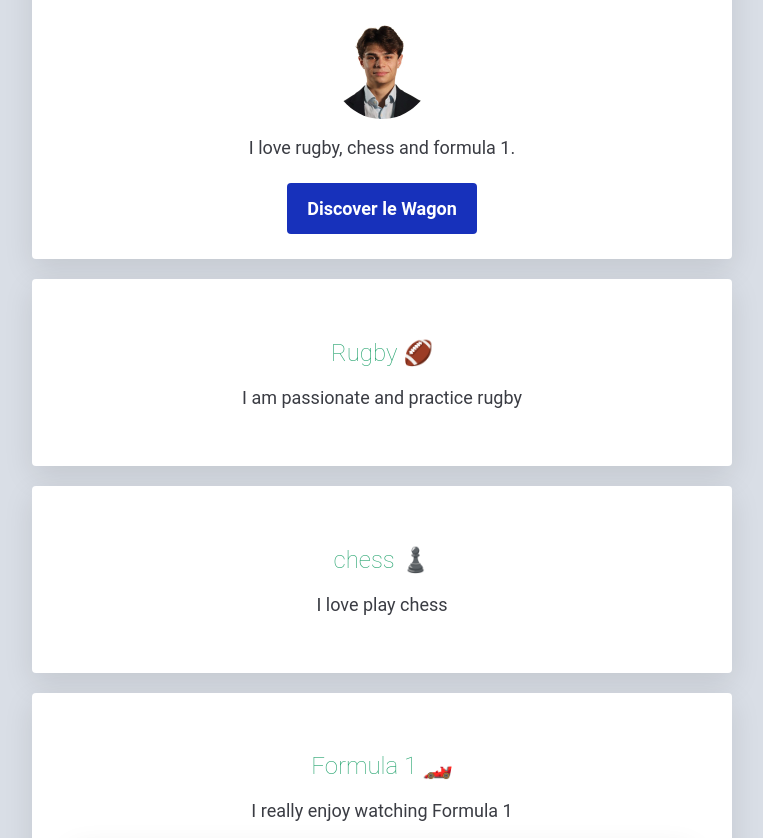
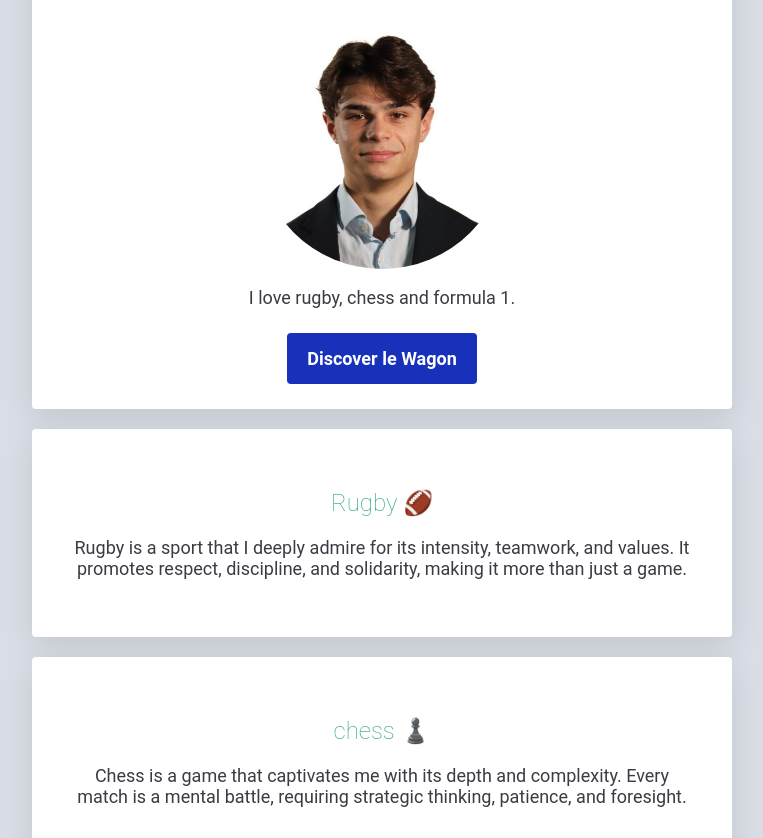
Before and after one commit to martin-weisrock/my-profile, a plain HTML site: page index.html in a window 1280 px wide. Shown: the part 171-1009 px from the top of the page, without its empty margins (258-1021 px from the left). Drawn offline with Linux system fonts and the light colour scheme.

Commit message:
index.html

```diff
--- a/index.html
+++ b/index.html
@@ -13,24 +13,24 @@
  <div class="container">
       <div class="card-white" id="introduction">
 	     <h1>Hello I'm Martin</h1>
-         <img src="images/profil.jpg" class="img-circle" width="100px" alt="Martin Weisrock">
+         <img src="images/profil.jpg" class="img-circle" width="250px" alt="Martin Weisrock">
          <p> I love rugby, chess and formula 1.
          </p>
          <a href="https://www.lewagon.com" class="btn-blue" target="_blank">Discover le Wagon</a>
       </div>
       <div class="card-white">
 			<h2>Rugby 🏈</h2>
-			<p> I am passionate and practice rugby
+			<p> Rugby is a sport that I deeply admire for its intensity, teamwork, and values. It promotes respect, discipline, and solidarity, making it more than just a game.
 		 	</p>
       </div>
       <div class="card-white">
 			<h2>chess ♟️</h2>
-			<p> I love play chess
+			<p> Chess is a game that captivates me with its depth and complexity. Every match is a mental battle, requiring strategic thinking, patience, and foresight.
 		 	</p>
       </div>
       <div class="card-white">
 			 <h2>Formula 1 🏎️</h2>
-			<p> I really enjoy watching Formula 1
+			<p> Formula 1 is another passion of mine, combining speed, technology, and strategy.
 		 	</p>
       <div/>
       <div class="card-white">
```
